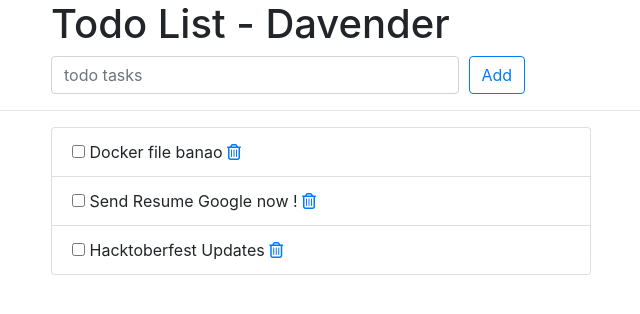
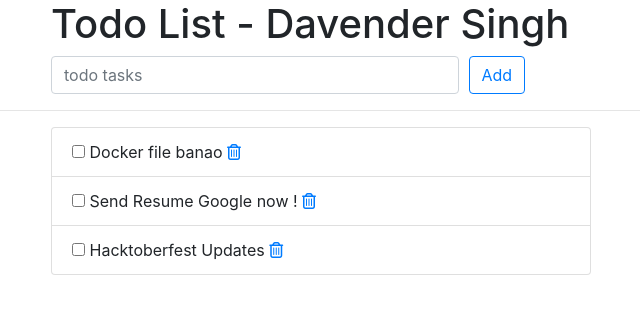
Before and after one commit to davender-singh1/django-todo-cicd, a Django app: page /todos/ in a window 1280 px wide. Shown: the top 314 px of the page, without its empty margins (224-864 px from the left). Run offline with Django 3.2, Linux system fonts and the light colour scheme; data comes from the database, SQL or seed files in the repository; some libraries are stand-ins or nearby versions.

Commit message:
Update index.html

```diff
--- a/todos/templates/todos/index.html
+++ b/todos/templates/todos/index.html
@@ -12,7 +12,7 @@
     <div class="offset-md-2 col-lg-9">
       <div class="page-header">
         <h1>
-          Todo List - Davender
+          Todo List - Davender Singh
         </h1>
       </div>
     </div>
```
